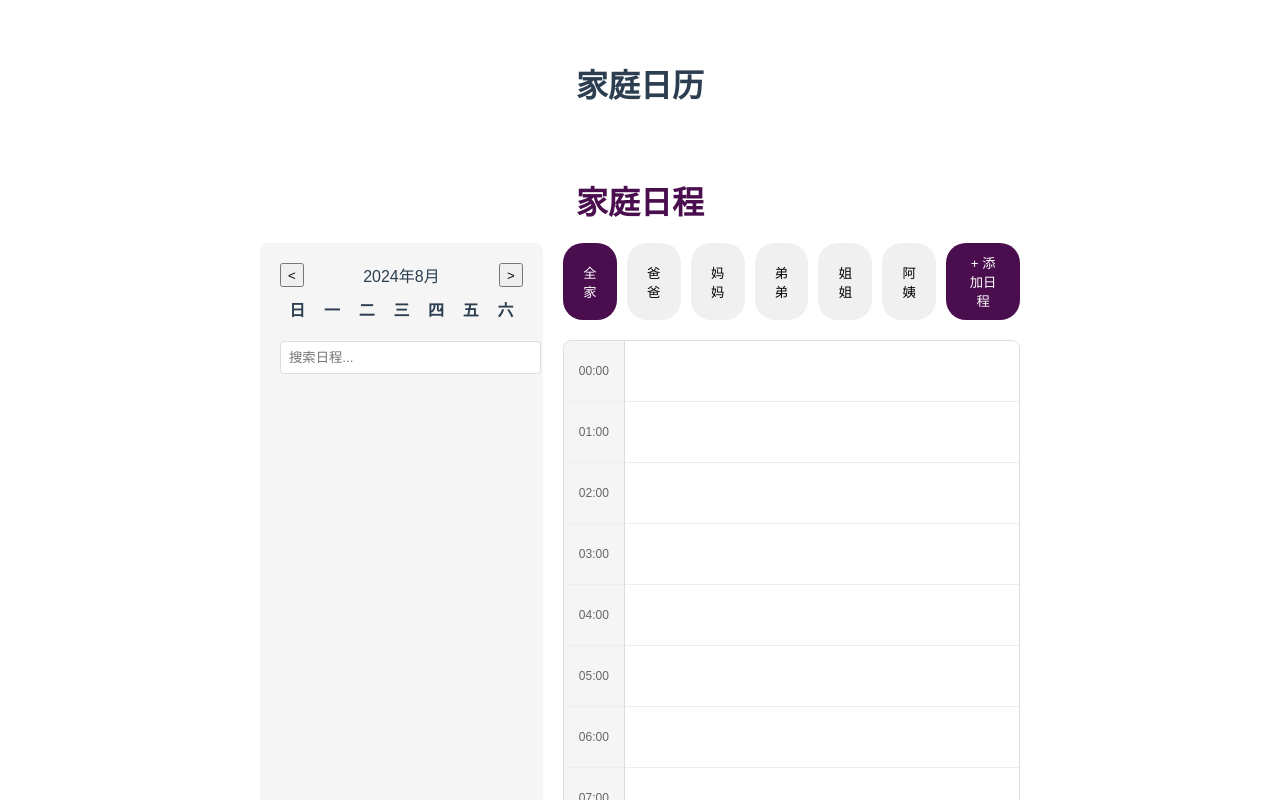
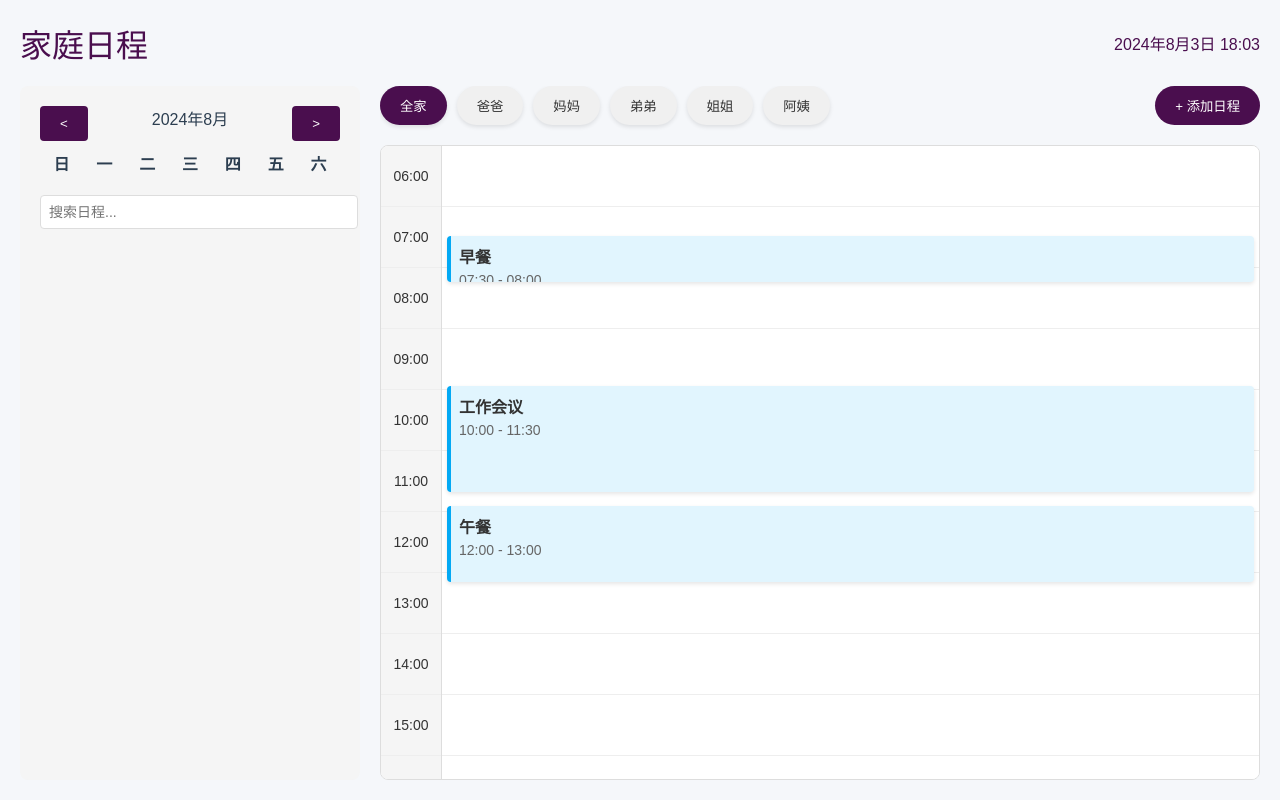
Before and after one commit to qingshuicn/family-calendar, a Vue app in the folder frontend/: page / in a window 1280 px wide. Shown: the top 800 px of the page. Built offline with nearby package versions, Linux system fonts and the light colour scheme.

Commit message:
前端基本显示界面开发完成

```diff
--- a/frontend/src/App.vue
+++ b/frontend/src/App.vue
@@ -1,8 +1,5 @@
 <template>
   <div id="app">
-    <header>
-      <h1>家庭日历</h1>
-    </header>
     <main>
       <router-view></router-view>
     </main>
@@ -16,21 +13,55 @@ export default {
 </script>
 
 <style>
+html, body {
+  margin: 0;
+  padding: 0;
+  height: 100%;
+  overflow: hidden;
+}
+
 #app {
-  font-family: Arial, sans-serif;
+  font-family: 'Roboto', Arial, sans-serif;
   -webkit-font-smoothing: antialiased;
   -moz-osx-font-smoothing: grayscale;
-  text-align: center;
   color: #2c3e50;
-  margin-top: 60px;
-}
-
-header {
-  margin-bottom: 30px;
+  height: 100vh;
+  width: 100vw;
+  display: flex;
+  flex-direction: column;
+  background-color: #f5f7fa;
 }
 
 main {
-  max-width: 800px;
-  margin: 0 auto;
+  flex-grow: 1;
+  overflow: hidden;
 }
+
+/* 全局样式 */
+h1, h2, h3, h4, h5, h6 {
+  font-weight: 500;
+}
+
+button {
+  background-color: #4a0e4e;
+  color: white;
+  border: none;
+  padding: 10px 20px;
+  border-radius: 4px;
+  cursor: pointer;
+  transition: background-color 0.3s ease;
+}
+
+button:hover {
+  background-color: #6a1c6e;
+}
+
+input, select {
+  border: 1px solid #e0e0e0;
+  padding: 8px;
+  border-radius: 4px;
+  font-size: 14px;
+}
+
+/* 可以添加更多全局样式 */
 </style>
--- /dev/null
+++ b/frontend/src/components/CurrentDateTime.vue
@@ -0,0 +1,36 @@
+<template>
+    <div class="current-date-time">
+      {{ formattedDateTime }}
+    </div>
+  </template>
+
+  <script setup>
+  import { ref, onMounted, onUnmounted } from 'vue'
+
+  const formattedDateTime = ref('')
+
+  function updateDateTime() {
+    const now = new Date()
+    const date = now.toLocaleDateString('zh-CN', { year: 'numeric', month: 'long', day: 'numeric' })
+    const time = now.toLocaleTimeString('zh-CN', { hour: '2-digit', minute: '2-digit' })
+    formattedDateTime.value = `${date} ${time}`
+  }
+
+  let timer
+  onMounted(() => {
+    updateDateTime()
+    timer = setInterval(updateDateTime, 60000) // 每分钟更新一次
+  })
+
+  onUnmounted(() => {
+    clearInterval(timer)
+  })
+  </script>
+
+  <style scoped>
+  .current-date-time {
+    font-size: 1em;
+    color: #4a0e4e;
+    white-space: nowrap;
+  }
+  </style>
--- a/frontend/src/components/FamilyTabs.css
+++ b/frontend/src/components/FamilyTabs.css
@@ -10,7 +10,9 @@
   border-radius: 20px;
   background-color: #f0f0f0;
   cursor: pointer;
-    transition: background-color 0.3s;
+  transition: all 0.3s;
+  color: #333;
+  font-weight: 500;
 }
 
 .family-tabs button.active {
@@ -35,3 +37,15 @@
 .add-event-btn:hover {
   background-color: #3a0b3e !important;
 }
+
+/* 新增样式以确保未选中的标签也清晰可见 */
+.family-tabs .member-tab {
+  color: #333;
+  font-weight: 500;
+  box-shadow: 0 2px 4px rgba(0, 0, 0, 0.1);
+}
+
+.family-tabs .member-tab:not(.active):hover {
+  background-color: #e0e0e0;
+  color: #4a0e4e;
+}
--- a/frontend/src/components/FamilyTabs.vue
+++ b/frontend/src/components/FamilyTabs.vue
@@ -3,7 +3,7 @@
     <button
       v-for="member in familyMembers"
       :key="member.id"
-        :class="{ active: member.id === activeMember }"
+      :class="['member-tab', { active: member.id === activeMember }]"
       @click="setActiveMember(member.id)"
     >
       {{ member.name }}
--- a/frontend/src/components/ScheduleView.css
+++ b/frontend/src/components/ScheduleView.css
@@ -1,19 +1,23 @@
 .schedule-view {
   display: flex;
-    height: 600px;
-    overflow-y: auto;
+  height: 100%;
   border: 1px solid #ddd;
   border-radius: 8px;
+  background-color: #fff;
+  overflow: hidden;
 }
 
 .time-column {
   width: 60px;
   border-right: 1px solid #ddd;
   background-color: #f5f5f5;
+  z-index: 1;
 }
 
 .events-column {
   flex-grow: 1;
+  position: relative;
+  overflow-y: auto;
 }
 
 .time-slot, .event-slot {
@@ -25,10 +29,36 @@
 }
 
 .time-slot {
-    font-size: 12px;
-    color: #666;
+  font-size: 14px;
+  color: #333;
+  font-weight: 500;
 }
 
 .event-slot {
   background-color: white;
 }
+
+.event {
+  position: absolute;
+  left: 5px;
+  right: 5px;
+  background-color: #e1f5fe;
+  border-left: 4px solid #03a9f4;
+  border-radius: 4px;
+  padding: 8px;
+  box-shadow: 0 2px 4px rgba(0,0,0,0.1);
+  overflow: hidden;
+}
+
+.event h3 {
+  margin: 0;
+  font-size: 16px;
+  font-weight: bold;
+  color: #333;
+}
+
+.event p {
+  margin: 4px 0 0;
+  font-size: 14px;
+  color: #666;
+}
--- a/frontend/src/components/ScheduleView.js
+++ b/frontend/src/components/ScheduleView.js
@@ -1,12 +1,45 @@
+import { ref } from 'vue'
+
 export default {
-    name: 'ScheduleView',
-    setup() {
-      function formatHour(hour) {
-        return `${hour.toString().padStart(2, '0')}:00`
-      }
+  name: 'ScheduleView',
+  setup() {
+    const displayHours = ref([6, 7, 8, 9, 10, 11, 12, 13, 14, 15, 16, 17, 18, 19, 20, 21, 22])
+    const events = ref([
+      { id: 1, title: '早餐', start: '07:30', end: '08:00' },
+      { id: 2, title: '工作会议', start: '10:00', end: '11:30' },
+      { id: 3, title: '午餐', start: '12:00', end: '13:00' },
+      { id: 4, title: '健身', start: '18:00', end: '19:30' },
+    ])
+
+    function formatHour(hour) {
+      return `${hour.toString().padStart(2, '0')}:00`
+    }
+
+    function formatEventTime(event) {
+      return `${event.start} - ${event.end}`
+    }
+
+    function getEventStyle(event) {
+      const startHour = parseInt(event.start.split(':')[0])
+      const startMinute = parseInt(event.start.split(':')[1])
+      const endHour = parseInt(event.end.split(':')[0])
+      const endMinute = parseInt(event.end.split(':')[1])
+
+      const top = (startHour - 6 + startMinute / 60) * 60
+      const height = ((endHour - startHour) + (endMinute - startMinute) / 60) * 60
 
       return {
-        formatHour
+        top: `${top}px`,
+        height: `${height}px`
       }
     }
+
+    return {
+      displayHours,
+      events,
+      formatHour,
+      formatEventTime,
+      getEventStyle
+    }
   }
+}
--- a/frontend/src/components/ScheduleView.vue
+++ b/frontend/src/components/ScheduleView.vue
@@ -1,17 +1,60 @@
 <template>
   <div class="schedule-view">
     <div class="time-column">
-        <div v-for="hour in 24" :key="hour" class="time-slot">
-          {{ formatHour(hour - 1) }}
+      <div v-for="hour in displayHours" :key="hour" class="time-slot">
+        {{ formatHour(hour) }}
       </div>
     </div>
     <div class="events-column">
-        <div v-for="hour in 24" :key="hour" class="event-slot">
-          <!-- 这里将来会显示具体的事件 -->
+      <div v-for="hour in displayHours" :key="hour" class="event-slot">
+        <!-- 背景网格线 -->
+      </div>
+      <div
+        v-for="event in events"
+        :key="event.id"
+        class="event"
+        :style="getEventStyle(event)"
+      >
+        <h3>{{ event.title }}</h3>
+        <p>{{ formatEventTime(event) }}</p>
       </div>
     </div>
   </div>
 </template>
 
-  <script src="./ScheduleView.js"></script>
+<script setup>
+import { ref } from 'vue'
+
+const displayHours = ref([6, 7, 8, 9, 10, 11, 12, 13, 14, 15, 16, 17, 18, 19, 20, 21, 22])
+const events = ref([
+  { id: 1, title: '早餐', start: '07:30', end: '08:00' },
+  { id: 2, title: '工作会议', start: '10:00', end: '11:30' },
+  { id: 3, title: '午餐', start: '12:00', end: '13:00' },
+  { id: 4, title: '健身', start: '18:00', end: '19:30' },
+])
+
+function formatHour(hour) {
+  return `${hour.toString().padStart(2, '0')}:00`
+}
+
+function formatEventTime(event) {
+  return `${event.start} - ${event.end}`
+}
+
+function getEventStyle(event) {
+  const startHour = parseInt(event.start.split(':')[0])
+  const startMinute = parseInt(event.start.split(':')[1])
+  const endHour = parseInt(event.end.split(':')[0])
+  const endMinute = parseInt(event.end.split(':')[1])
+
+  const top = (startHour - 6 + startMinute / 60) * 60
+  const height = ((endHour - startHour) + (endMinute - startMinute) / 60) * 60
+
+  return {
+    top: `${top}px`,
+    height: `${height}px`
+  }
+}
+</script>
+
 <style src="./ScheduleView.css" scoped></style>
--- a/frontend/src/main.js
+++ b/frontend/src/main.js
@@ -8,4 +8,19 @@ axios.defaults.baseURL = 'http://localhost:3000'  // 假设后端运行在 3000
 
 const app = createApp(App)
 app.use(router)
+
+// 保持屏幕常亮
+const keepAwake = () => {
+  if ('wakeLock' in navigator) {
+    navigator.wakeLock.request('screen').then(() => {
+      console.log('Screen will stay awake')
+    }).catch((err) => {
+      console.error(`${err.name}, ${err.message}`)
+    })
+  } else {
+    console.warn('Wake Lock API not supported')
+  }
+}
+
 app.mount('#app')
+keepAwake()
--- a/frontend/src/views/HomeView.css
+++ b/frontend/src/views/HomeView.css
@@ -1,20 +1,34 @@
 .home-view {
   font-family: Arial, sans-serif;
-    max-width: 1200px;
-    margin: 0 auto;
+  height: 100vh;
+  display: flex;
+  flex-direction: column;
   padding: 20px;
+  box-sizing: border-box;
+}
+
+.header {
+  display: flex;
+  justify-content: space-between;
+  align-items: center;
+  margin-bottom: 20px;
+}
+
+h1 {
+  color: #4a0e4e;
+  margin: 0;
 }
 
 .layout {
   display: flex;
   gap: 20px;
+  flex-grow: 1;
+  overflow: hidden;
 }
 
 .main-content {
   flex-grow: 1;
+  display: flex;
+  flex-direction: column;
+  overflow: hidden;
 }
-
-  h1 {
-    color: #4a0e4e;
-    margin-bottom: 20px;
-  }
--- a/frontend/src/views/HomeView.vue
+++ b/frontend/src/views/HomeView.vue
@@ -1,6 +1,9 @@
 <template>
   <div class="home-view">
+    <div class="header">
       <h1>家庭日程</h1>
+      <CurrentDateTime />
+    </div>
     <div class="layout">
       <CalendarSidebar />
       <div class="main-content">
@@ -11,5 +14,11 @@
   </div>
 </template>
 
-  <script src="./HomeView.js"></script>
+<script setup>
+import CalendarSidebar from '@/components/CalendarSidebar.vue'
+import FamilyTabs from '@/components/FamilyTabs.vue'
+import ScheduleView from '@/components/ScheduleView.vue'
+import CurrentDateTime from '@/components/CurrentDateTime.vue'
+</script>
+
 <style src="./HomeView.css" scoped></style>
```
Also changed, not shown: 1 other file (tests, documents, lock files or other folders). Lines whose indentation alone changed are shown as unchanged.
